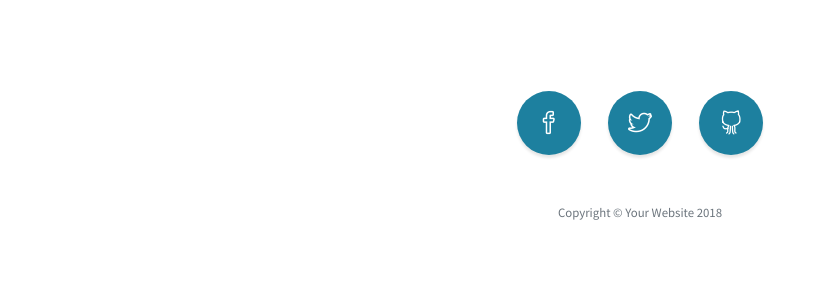
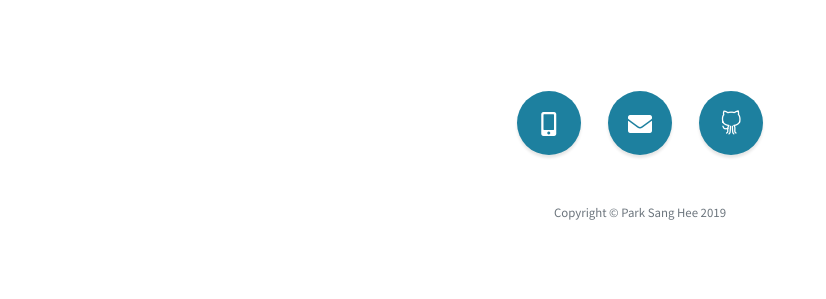
Before and after one commit to mungmoong2/mungmoong2.github.io, a Jekyll site: the page built from vendor/fontawesome-free/README.md, in a window 1280 px wide. Shown: the part 1693-1992 px from the top of the page, without its empty margins (0-826 px from the left). Built offline with Jekyll 4.4.1, drawn with Linux system fonts in a browser that asks for light colours; our own code applies the rules of GitHub Pages for plain Markdown files.

Commit message:
footer fixed

```diff
--- a/_includes/footer.html
+++ b/_includes/footer.html
@@ -1,22 +1,27 @@
-<footer class="footer text-center">
+<!--
+    FILE NAME: footer.html
+  DESCRIPTION: 하단의 풋터 바를 정리한 것입니다.
+-->
+
+<footer class="footer text-center" id="contact">
   <div class="container">
     <ul class="list-inline mb-5">
       <li class="list-inline-item">
-                <a class="social-link rounded-circle text-white mr-3" href="#">
-              <i class="icon-social-facebook"></i>
+        <a class="social-link rounded-circle text-white mr-3" href="tel:010-2327-8183">
+          <i class="fas fa-mobile-alt"></i>
         </a>
       </li>
       <li class="list-inline-item">
-                <a class="social-link rounded-circle text-white mr-3" href="#">
-              <i class="icon-social-twitter"></i>
+        <a class="social-link rounded-circle text-white mr-3" href="mailto:bwa1214@hanmail.net">
+          <i class="fas fa-envelope"></i>
         </a>
       </li>
       <li class="list-inline-item">
-                <a class="social-link rounded-circle text-white" href="#">
+        <a class="social-link rounded-circle text-white" href="https://github.com/mungmoong2">
           <i class="icon-social-github"></i>
         </a>
       </li>
     </ul>
-        <p class="text-muted small mb-0">Copyright &copy; Your Website 2018</p>
+    <p class="text-muted small mb-0">Copyright &copy; Park Sang Hee 2019</p>
   </div>
 </footer>
--- a/_layouts/default.html
+++ b/_layouts/default.html
@@ -46,7 +46,6 @@
     <script src="{{ site.baseurl }}/vendor/jquery-easing/jquery.easing.min.js"></script>
     <!-- Custom scripts for this template -->
     <script src="{{ site.baseurl }}/assets/js/stylish-portfolio.min.js"></script>
-    {% include google_analytics.html %}
 </body>
 
 </html>
```
Also changed, not shown: _includes/about (deleted, +0 -13 lines), _includes/google_analytics.html (deleted, +0 -12 lines). Lines whose indentation alone changed are shown as unchanged.
